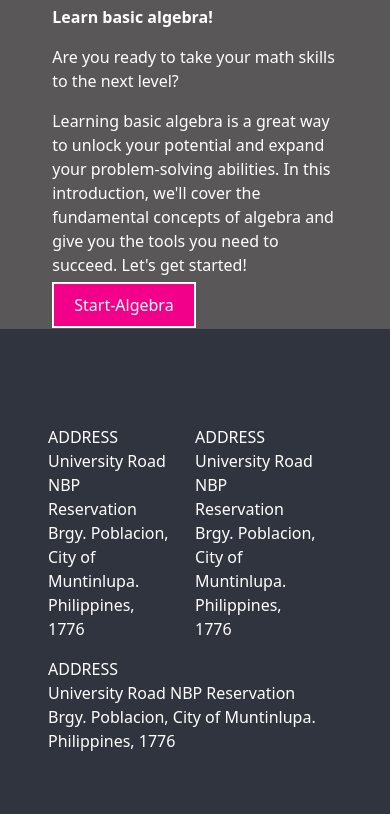
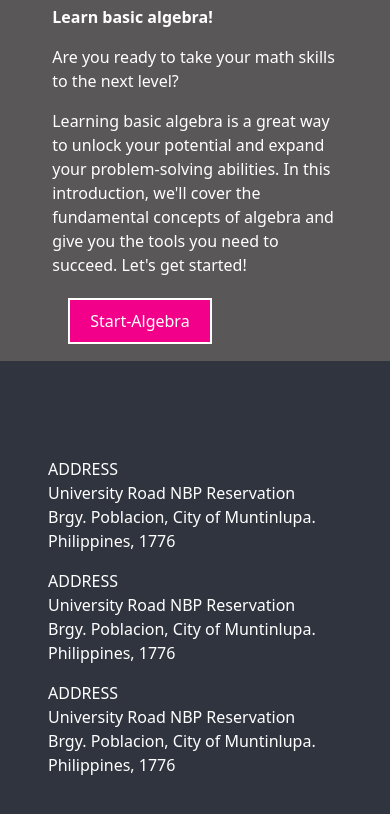
Before and after one commit to irisheart82/PradoIrisHeartCS3C.io, a plain HTML site: page index.html in a window 390 px wide. Shown: the part 686-1500 px from the top of the page. Drawn offline with nearby package versions, Linux system fonts and the light colour scheme.

Commit message:
Add files via upload

```diff
--- a/index.html
+++ b/index.html
@@ -62,7 +62,7 @@
 
       <div class="title h3 ms-3 p-3">Progress Bar</div>
 
-      <div class="container row justify-content-center mt-2 ms-2 p-3 gap-5 position-relative">
+      <div class="container row justify-content-center mt-2 ms-2 p-3 gap-5">
         <div class="col-lg-3">
           <div class="lead">HTML</div>
           <div class="progress" style="height: 20px;">
@@ -124,7 +124,7 @@
                     </div>
                 </div>
                 <div class="row">
-                    <div class="col-lg-4  ">
+                    <div class="col-lg-4 m-3">
                         <a class="link text-white" href="#">Start-Algebra</a>
                     </div>
                 </div>
@@ -138,7 +138,7 @@
 
     <section id="About">
       <div class="container-fluid row mt-5 p-5">
-        <div class="col">
+        <div class="col-12 col-lg-4 col-md-4">
           <p>
             ADDRESS <br>
             University Road NBP Reservation
@@ -146,7 +146,7 @@
             Philippines, 1776
           </p>
         </div>
-        <div class="col">
+        <div class="col-12 col-lg-4 col-md-4">
           <p>
             ADDRESS <br>
             University Road NBP Reservation
@@ -154,7 +154,7 @@
             Philippines, 1776
           </p>
         </div>
-        <div class="col">
+        <div class="col-12 col-lg-4 col-md-4">
           <p>
             ADDRESS <br>
             University Road NBP Reservation
```
Also changed, not shown: Student.html (+3 -3 lines), educator.html (+3 -3 lines), login.html (+3 -3 lines).
